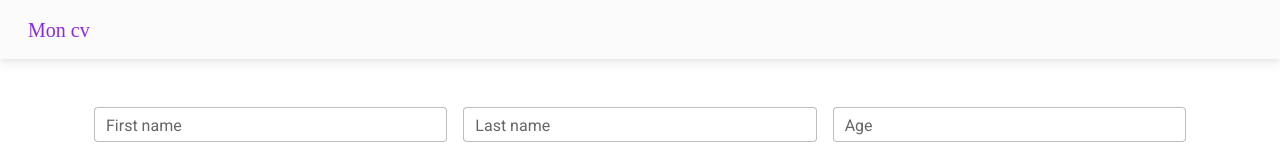
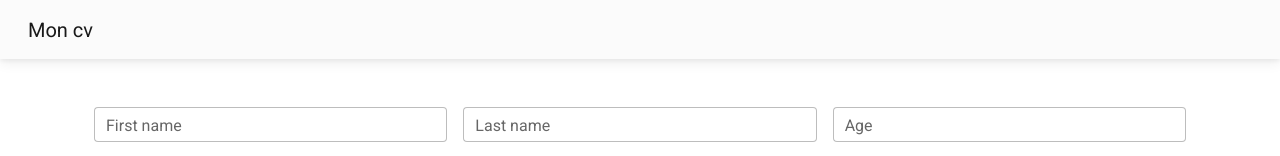
Before and after one commit to idrissi-azzeddine/cv-react, a React (Create React App) app: page / in a window 1280 px wide. Shown: the top 156 px of the page. Built offline with nearby package versions, Linux system fonts and the light colour scheme.

Commit message:
Update index.css

```diff
--- a/src/index.css
+++ b/src/index.css
@@ -116,7 +116,7 @@ img {
   color: black;
 }
 
-#fon {
+/* #fon {
   font-family: 'Caveat', cursive;
   color: blueviolet;
-}
+} */
```
